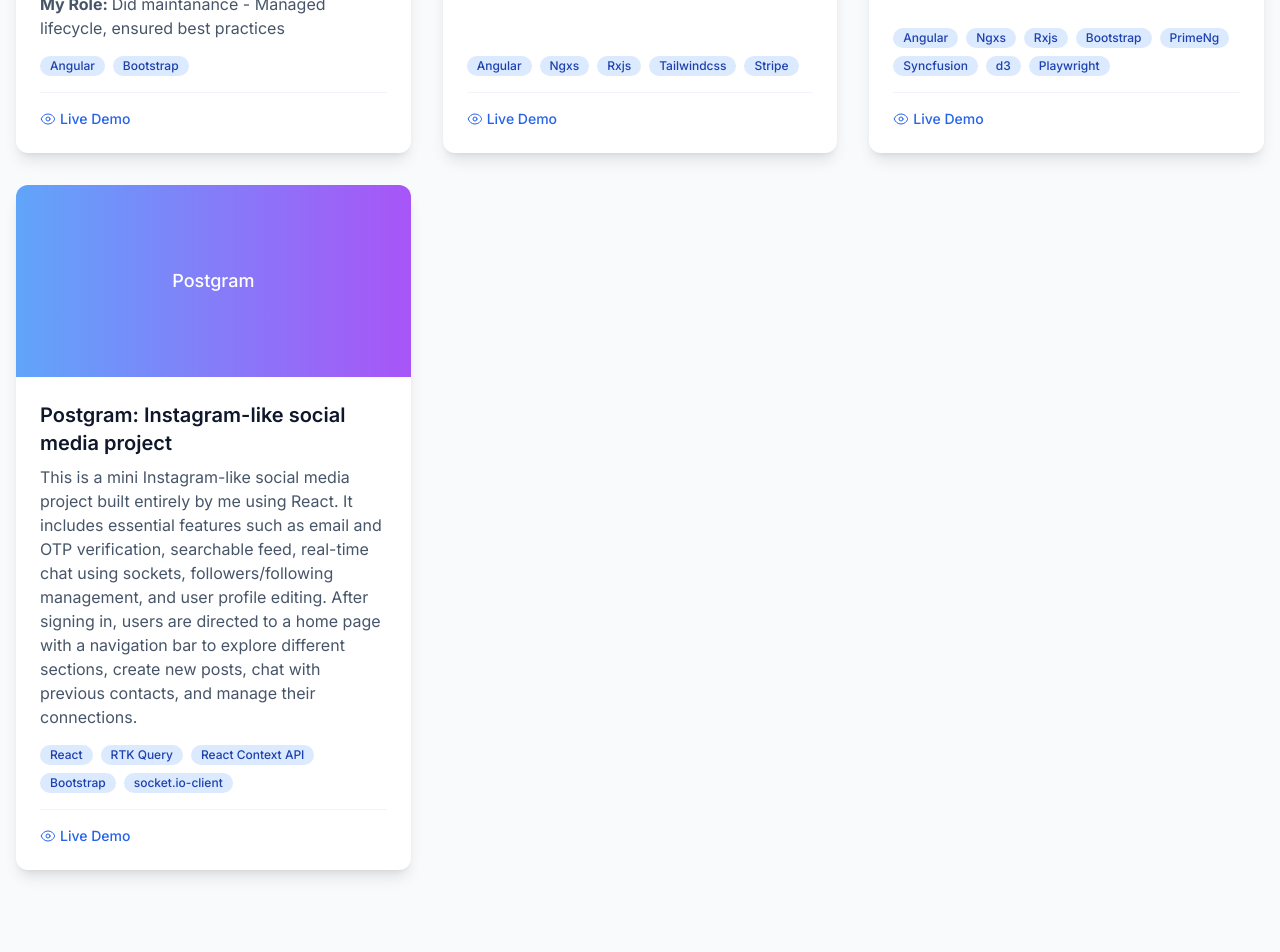
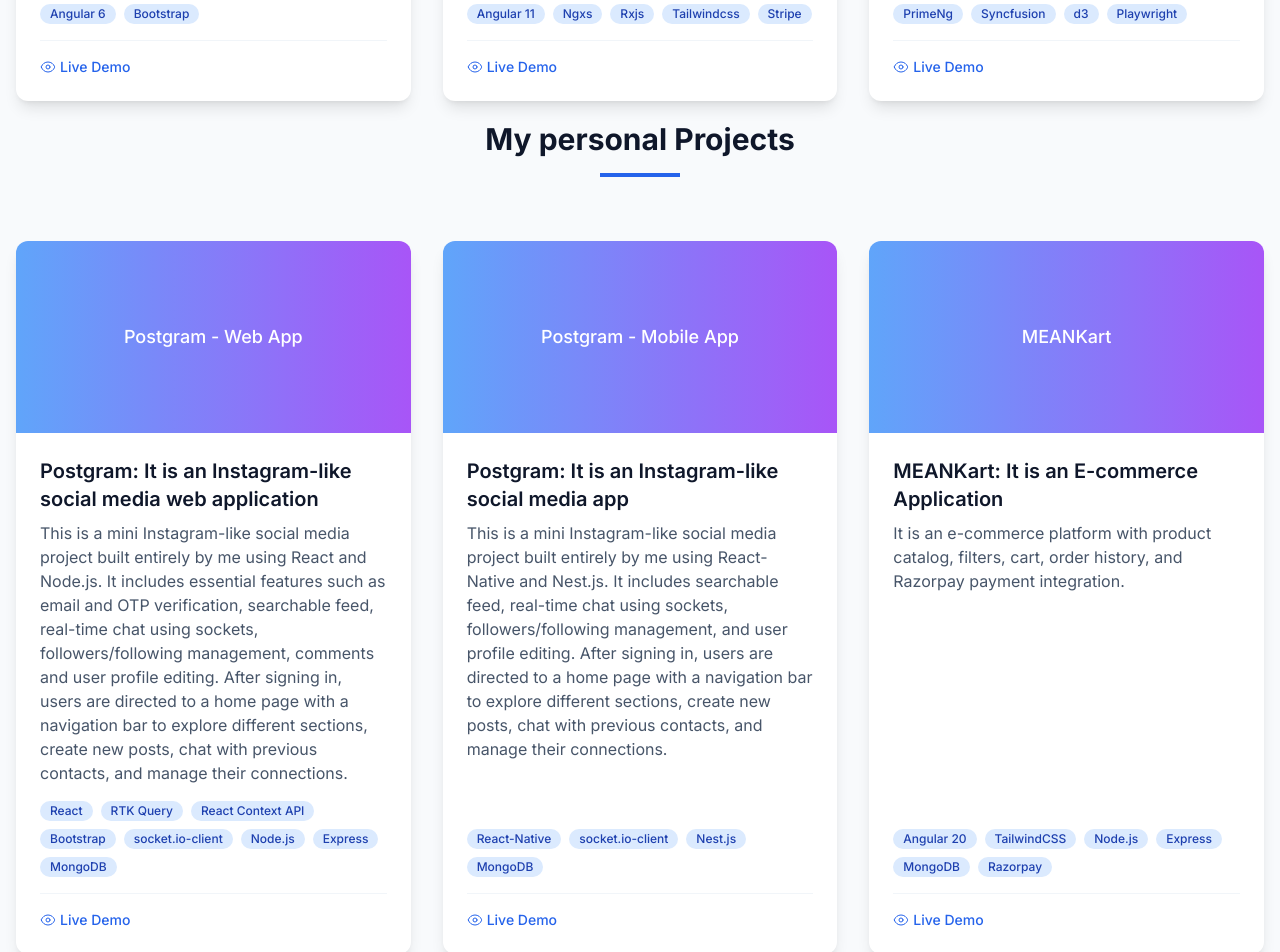
Before and after one commit to ChitraChauhan/my-portfolio, a Next.js app: page / in a window 1280 px wide. Shown: the part 4000-4952 px from the top of the page. Built offline with nearby package versions, Linux system fonts and the light colour scheme.

Commit message:
- Update about section. - Added projects. - Bifurcate company and personal projects.

```diff
--- a/src/components/About.tsx
+++ b/src/components/About.tsx
@@ -44,7 +44,7 @@ export default function About() {
             <h3 className="text-2xl font-semibold text-slate-800 mb-4">Who am I?</h3>
             <p className="text-slate-600 mb-4">
               I'm a Frontend Developer with 6 years of experience in the IT industry, specializing in building responsive, scalable, and user-friendly web applications. I have hands-on experience working with Angular and React in production environments, where I’ve contributed to high-impact projects, optimized performance, and implemented reusable UI components with a focus on clean architecture and user experience.
-              I also have working knowledge of Vue.js and Next.js, having built several personal projects to explore advanced features like SSR, routing, and state management. Additionally, I’m familiar with Node.js, which I've used in personal projects to build APIs and backend services, enhancing my full-stack development capabilities.
+              I also have working knowledge of Vue.js, Next.js and React-Native, having built several personal projects to explore advanced features like SSR, routing, and state management. Additionally, I’m familiar with Node.js and Nest.js, which I've used in personal projects to build APIs and backend services, enhancing my full-stack development capabilities.
               I’m passionate about writing clean, maintainable code, staying up-to-date with the latest frontend technologies, and collaborating with cross-functional teams to deliver seamless user experiences.
             </p>
 
--- a/src/components/Projects.tsx
+++ b/src/components/Projects.tsx
@@ -1,6 +1,15 @@
 import {motion} from 'framer-motion';
-import {CodeBracketIcon, EyeIcon} from '@heroicons/react/24/outline';
+import {EyeIcon} from '@heroicons/react/24/outline';
 
+interface IProject {
+    id: number;
+    title: string;
+    subTitle: string;
+    description: string;
+    role?: string;
+    tags: string[];
+    demoUrl: string;
+}
 // Animation variants
 const container = {
     hidden: {opacity: 0},
@@ -34,7 +43,7 @@ const cardHover = {
     }
 };
 
-const projects = [
+const companyProjects: IProject[] = [
     {
         id: 1,
         title: 'Movieranker',
@@ -44,7 +53,7 @@ const projects = [
             'Implemented additional features to enhance website performance, such as lazy loading and image lazy loading. ' +
             'Integrated Smartfeed to display personalized feeds from the open web.',
         role: 'Did maintanance - Managed lifecycle, ensured best practices',
-        tags: ['Angular', 'Bootstrap'],
+        tags: ['Angular 6', 'Bootstrap'],
         demoUrl: 'https://www.movieranker.com/',
     },
     {
@@ -56,7 +65,7 @@ const projects = [
             ' A versatile solution for individuals and companies in the film industry, ' +
             'Altavod’s implementation demanded the integration of NGXS with a facade structure.',
         role: 'Led frontend, optimized performance, Reduced load time',
-        tags: ['Angular', 'Ngxs', 'Rxjs', 'Tailwindcss', 'Stripe'],
+        tags: ['Angular 11', 'Ngxs', 'Rxjs', 'Tailwindcss', 'Stripe'],
         demoUrl: 'https://www.altavod.com/',
     },
     {
@@ -64,25 +73,43 @@ const projects = [
         title: ' OKR Steering',
         subTitle: 'OKR Steering: KPI Management made Easy for Businesses.',
         description: 'The OKR Steering gives you and your organization a decisive competitive advantage. It’s an integrated thinking and management framework that helps your teams implement topics quicker and more productively than ever before. With Next Level KPI Management and using OKRs as a steering mechanism, it helps to focus on things that have a real impact on the organization.',
-        tags: ['Angular', 'Ngxs', 'Rxjs', 'Bootstrap', 'PrimeNg', 'Syncfusion', 'd3', 'Playwright'],
+        tags: ['Angular 13', 'Ngxs', 'Rxjs', 'Bootstrap', 'PrimeNg', 'Syncfusion', 'd3', 'Playwright'],
         role: 'Led frontend, optimized performance, Reduced load time',
         demoUrl: 'https://webosmotic.com/portfolio/okr-steering/',
     },
+];
+
+const personalProjects: IProject[] = [
     {
-        id: 4,
-        title: 'Postgram',
-        subTitle: 'Postgram: Instagram-like social media project',
-        description: 'This is a mini Instagram-like social media project built entirely by me using React. It includes essential features such as email and OTP verification, searchable feed, real-time chat using sockets, followers/following management, and user profile editing. After signing in, users are directed to a home page with a navigation bar to explore different sections, create new posts, chat with previous contacts, and manage their connections.',
-        tags: ['React', 'RTK Query', 'React Context API', 'Bootstrap', 'socket.io-client'],
+        id: 1,
+        title: 'Postgram - Web App',
+        subTitle: 'Postgram: It is an Instagram-like social media web application',
+        description: 'This is a mini Instagram-like social media project built entirely by me using React and Node.js. It includes essential features such as email and OTP verification, searchable feed, real-time chat using sockets, followers/following management, comments and user profile editing. After signing in, users are directed to a home page with a navigation bar to explore different sections, create new posts, chat with previous contacts, and manage their connections.',
+        tags: ['React', 'RTK Query', 'React Context API', 'Bootstrap', 'socket.io-client', 'Node.js', 'Express', 'MongoDB'],
         demoUrl: 'https://chitra-react-postgram.netlify.app',
     },
-
-];
+    {
+        id: 2,
+        title: 'Postgram - Mobile App',
+        subTitle: 'Postgram: It is an Instagram-like social media app',
+        description: 'This is a mini Instagram-like social media project built entirely by me using React-Native and Nest.js. It includes searchable feed, real-time chat using sockets, followers/following management, and user profile editing. After signing in, users are directed to a home page with a navigation bar to explore different sections, create new posts, chat with previous contacts, and manage their connections.',
+        tags: ['React-Native', 'socket.io-client', 'Nest.js', 'MongoDB'],
+        demoUrl: 'https://chitra-react-postgram.netlify.app',
+    },
+    {
+        id: 3,
+        title: 'MEANKart',
+        subTitle: 'MEANKart: It is an E-commerce Application',
+        description: 'It is an e-commerce platform with product catalog, filters, cart, order history, and Razorpay payment integration.',
+        tags: ['Angular 20', 'TailwindCSS', 'Node.js', 'Express', 'MongoDB', 'Razorpay'],
+        demoUrl: ''
+    },
+]
 
 export default function Projects() {
     return (
         <section id="projects" className="py-20 bg-slate-50">
-            <div className="container mx-auto px-4">
+            <div className="container mx-auto px-4 mb-5">
                 <motion.div
                     initial={{opacity: 0, y: 20}}
                     whileInView={{opacity: 1, y: 0}}
@@ -90,11 +117,8 @@ export default function Projects() {
                     transition={{duration: 0.5}}
                     className="text-center mb-16"
                 >
-                    <h2 className="text-3xl font-bold text-slate-900 mb-4">My Projects</h2>
+                    <h2 className="text-3xl font-bold text-slate-900 mb-4">Company Projects</h2>
                     <div className="w-20 h-1 bg-blue-600 mx-auto mb-6"></div>
-                    <p className="text-lg text-slate-600 max-w-2xl mx-auto">
-                        Here are the projects I've worked on.
-                    </p>
                 </motion.div>
 
                 <motion.div
@@ -104,7 +128,7 @@ export default function Projects() {
                     viewport={{once: true}}
                     className="grid grid-cols-1 md:grid-cols-2 lg:grid-cols-3 gap-8"
                 >
-                    {projects.map((project) => (
+                    {companyProjects.map((project) => (
                         <motion.div
                             key={project.id}
                             variants={item}
@@ -165,6 +189,85 @@ export default function Projects() {
                     ))}
                 </motion.div>
             </div>
+            <div className="container mx-auto px-4 mt-5">
+                <motion.div
+                    initial={{opacity: 0, y: 20}}
+                    whileInView={{opacity: 1, y: 0}}
+                    viewport={{once: true}}
+                    transition={{duration: 0.5}}
+                    className="text-center mb-16"
+                >
+                    <h2 className="text-3xl font-bold text-slate-900 mb-4">My personal Projects</h2>
+                    <div className="w-20 h-1 bg-blue-600 mx-auto mb-6"></div>
+                </motion.div>
+
+                <motion.div
+                    variants={container}
+                    initial="hidden"
+                    whileInView="show"
+                    viewport={{once: true}}
+                    className="grid grid-cols-1 md:grid-cols-2 lg:grid-cols-3 gap-8"
+                >
+                    {personalProjects.map((project) => (
+                        <motion.div
+                            key={project.id}
+                            variants={item}
+                            whileHover={cardHover}
+                            className="bg-white rounded-xl overflow-hidden shadow-lg hover:shadow-xl transition-all duration-300 h-full flex flex-col"
+                        >
+                            <div
+                                className="h-48 bg-gradient-to-r from-blue-400 to-purple-500 flex items-center justify-center relative overflow-hidden group">
+                                <div
+                                    className="absolute inset-0 bg-black/20 opacity-0 group-hover:opacity-100 transition-opacity duration-300 flex items-center justify-center">
+                                    <motion.a
+                                        href={project.demoUrl}
+                                        className="bg-white text-blue-600 p-2 rounded-full mx-1 transform -translate-y-4 opacity-0 group-hover:opacity-100 group-hover:translate-y-0 transition-all duration-300"
+                                        whileHover={{scale: 1.1}}
+                                        whileTap={{scale: 0.95}}
+                                        target="_blank"
+                                        rel="noopener noreferrer"
+                                    >
+                                        <EyeIcon className="h-5 w-5"/>
+                                    </motion.a>
+                                </div>
+                                <span className="text-white text-lg font-medium">{project.title}</span>
+                            </div>
+                            <div className="p-6 flex-1 flex flex-col">
+                                <h3 className="text-xl font-semibold text-slate-900 mb-2">
+                                    {project.subTitle}
+                                </h3>
+                                <p className="text-slate-600 mb-4 flex-1">{project.description}</p>
+                                <div className="flex flex-wrap gap-2 mb-4">
+                                    {project.tags.map((tag) => (
+                                        <motion.span
+                                            key={tag}
+                                            initial={{opacity: 0, scale: 0.8}}
+                                            whileInView={{opacity: 1, scale: 1}}
+                                            viewport={{once: true}}
+                                            transition={{duration: 0.3}}
+                                            className="inline-flex items-center px-2.5 py-0.5 rounded-full text-xs font-medium bg-blue-100 text-blue-800"
+                                        >
+                                            {tag}
+                                        </motion.span>
+                                    ))}
+                                </div>
+                                <div className="flex justify-between pt-4 border-t border-slate-100">
+                                    <motion.a
+                                        href={project.demoUrl}
+                                        className="inline-flex items-center text-sm font-medium text-blue-600 hover:text-blue-800 transition-colors"
+                                        whileHover={{x: 2}}
+                                        target="_blank"
+                                        rel="noopener noreferrer"
+                                    >
+                                        <EyeIcon className="h-4 w-4 mr-1"/>
+                                        Live Demo
+                                    </motion.a>
+                                </div>
+                            </div>
+                        </motion.div>
+                    ))}
+                </motion.div>
+            </div>
         </section>
     );
 }
```
